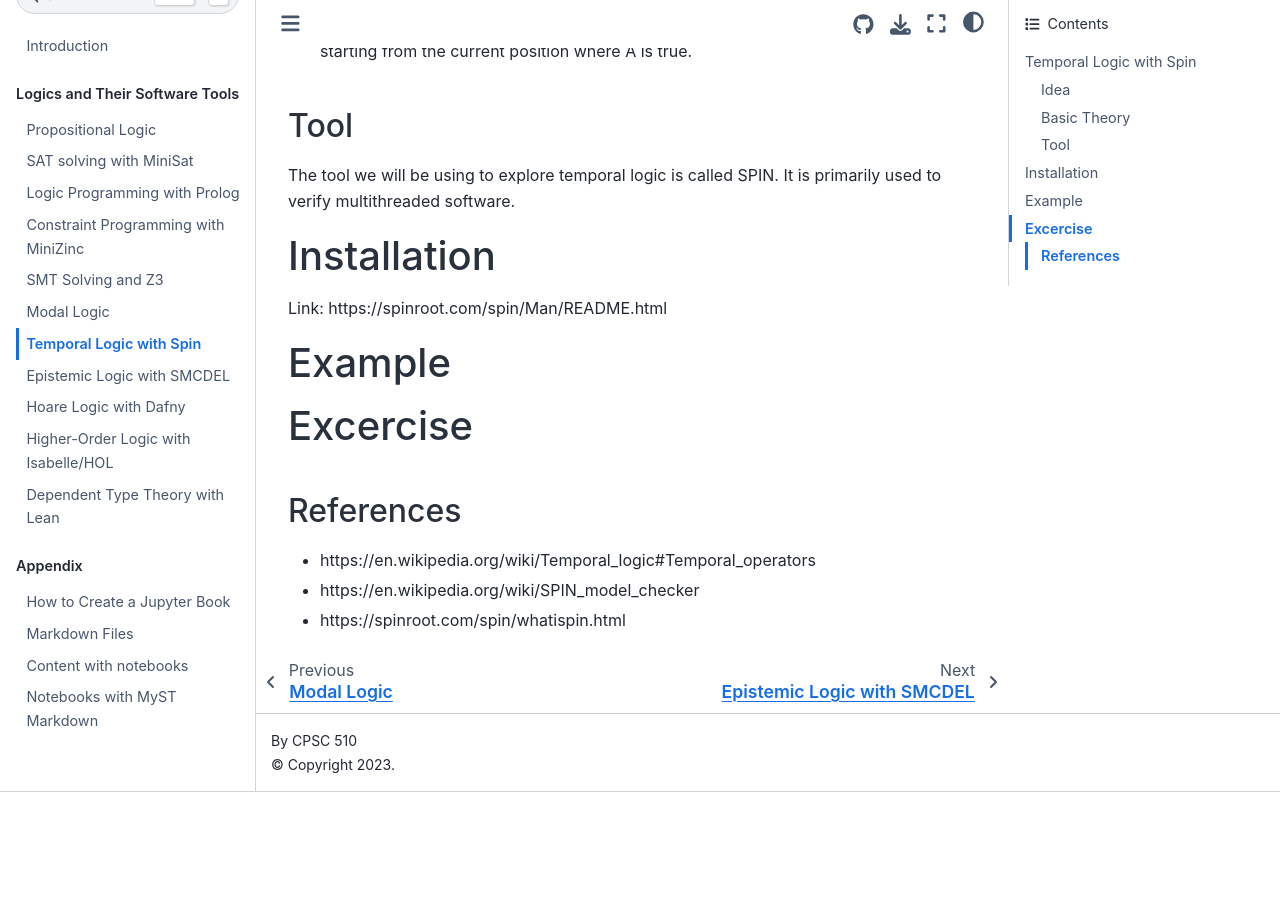
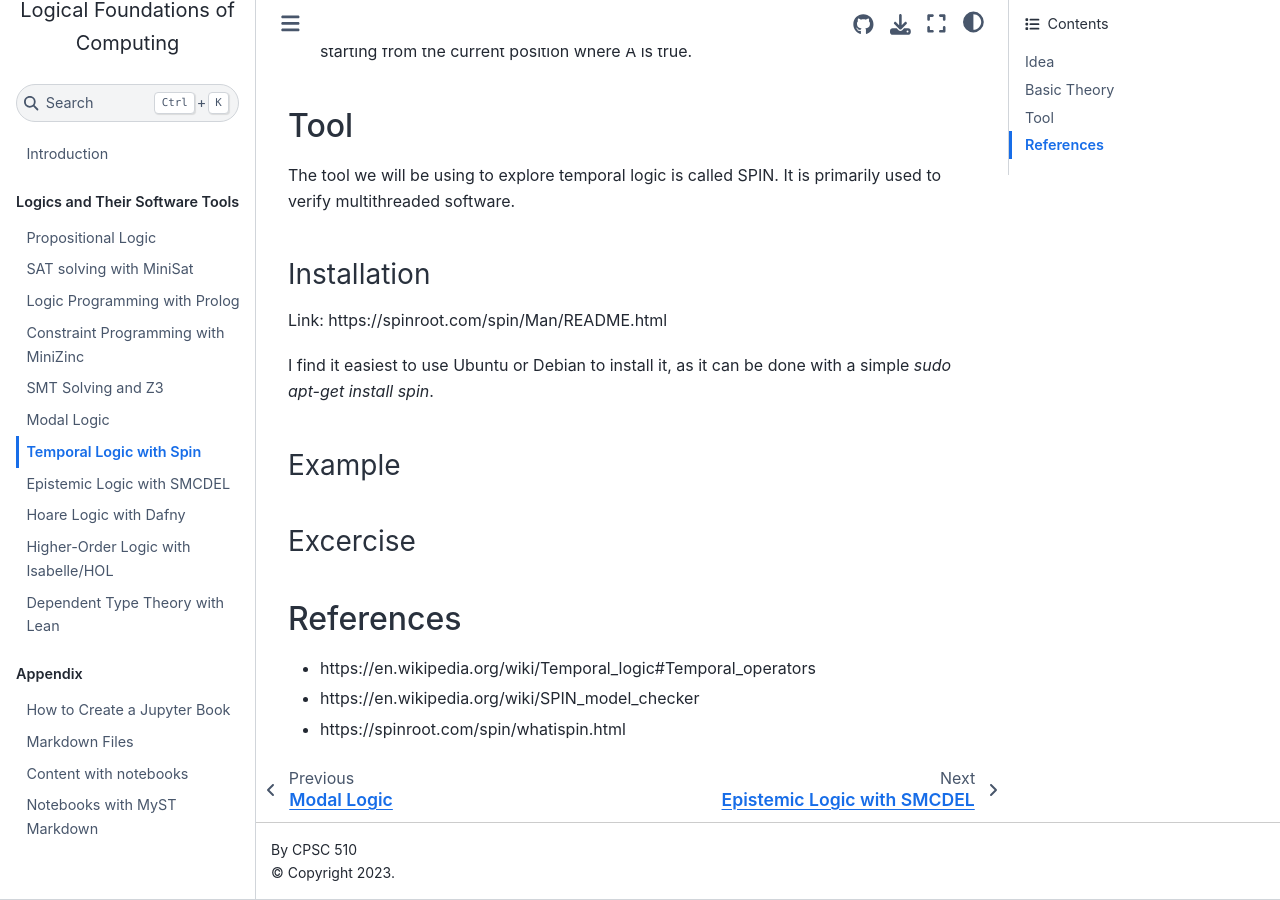
Before and after one commit to LEAP-at-Chapman/CPSC-510-Logical-Foundations-of-Computing, a Jupyter Book: the page built from content/7-temporal-logic.md, in a window 1280 px wide and 900 px high, scrolled down 1025 px. Built offline with Jupyter Book 1.0.4 settings and Sphinx 7.4.7 and the Sphinx Book theme 1.1.4, drawn with Linux system fonts in a browser that asks for light colours; before the commit the page ends 1817 px from its top, so only the background shows below that.

Commit message:
minor changes

```diff
--- a/content/7-temporal-logic.md
+++ b/content/7-temporal-logic.md
@@ -34,12 +34,12 @@ It also includes several additional modal operators:
 
 The tool we will be using to explore temporal logic is called SPIN. It is primarily used to verify multithreaded software.
 
-# Installation
+### Installation
 Link: https://spinroot.com/spin/Man/README.html
 
-
-# Example
-# Excercise
+I find it easiest to use Ubuntu or Debian to install it, as it can be done with a simple *sudo apt-get install spin*.
+### Example
+### Excercise
 
 ## References
 * https://en.wikipedia.org/wiki/Temporal_logic#Temporal_operators
```
